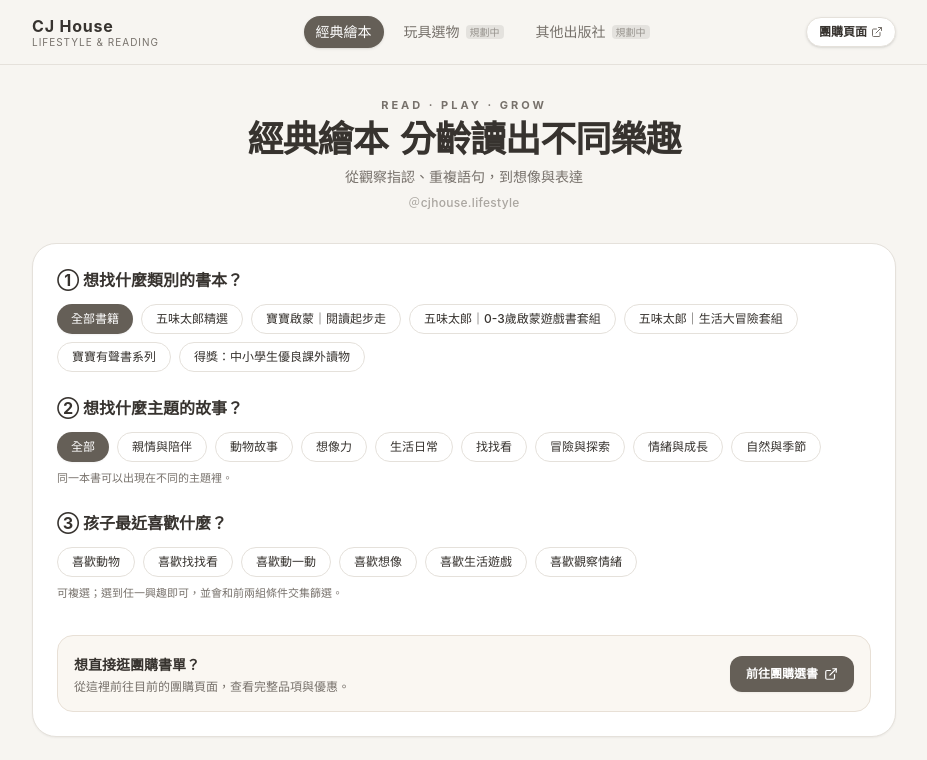
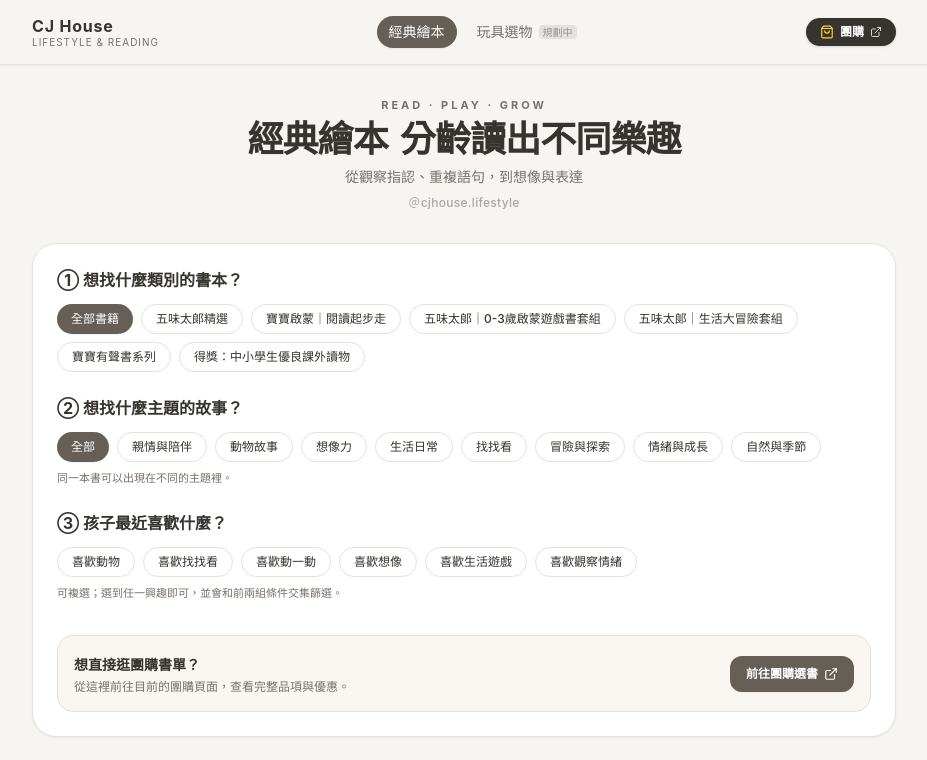
Before and after one commit to cjhouselifestyle/reading-list, a Next.js app: page / in a window 1280 px wide. Shown: the top 760 px of the page, without its empty margins (176-1103 px from the left). Built offline with nearby package versions, Linux system fonts and the light colour scheme.

Commit message:
feat: 頂部固定Navbar移除其他出版社，凸顯團購按鈕，並新增滾動時右下角動態懸浮團購按鈕

```diff
--- a/src/app/globals.css
+++ b/src/app/globals.css
@@ -17,6 +17,19 @@ body {
   line-height: 1.6;
 }
 
+@keyframes subtle-float {
+  0%, 100% {
+    transform: translateY(0);
+  }
+  50% {
+    transform: translateY(-4px);
+  }
+}
+
+.animate-subtle-float {
+  animation: subtle-float 2.5s ease-in-out infinite;
+}
+
 @media print {
   body {
     background: #fff;
--- a/src/app/page.tsx
+++ b/src/app/page.tsx
@@ -8,6 +8,7 @@ import { BookModal } from "@/components/book-modal";
 import { BookFilters } from "@/components/book-filters";
 import { OllieSection } from "@/components/ollie-section";
 import { MyListDrawer } from "@/components/my-list-drawer";
+import { FloatingGroupbuyBtn } from "@/components/floating-groupbuy-btn";
 
 export default function ReadingListPage() {
   // 篩選條件狀態
@@ -228,6 +229,9 @@ export default function ReadingListPage() {
         onAddBooks={handleAddMultiple}
         allBooks={PICTURE_BOOKS}
       />
+
+      {/* 往下滾動時出現的右下角懸浮按鈕 */}
+      <FloatingGroupbuyBtn hasSelectedBooks={selectedBookIds.length > 0} />
     </div>
   );
 }
--- /dev/null
+++ b/src/components/floating-groupbuy-btn.tsx
@@ -0,0 +1,56 @@
+"use client";
+
+import { useEffect, useState } from "react";
+import { GROUPBUY_URL } from "@/data/picture-books";
+import { ShoppingBag, ExternalLink } from "lucide-react";
+
+interface FloatingGroupbuyBtnProps {
+  hasSelectedBooks?: boolean;
+}
+
+export function FloatingGroupbuyBtn({ hasSelectedBooks }: FloatingGroupbuyBtnProps) {
+  const [isVisible, setIsVisible] = useState(false);
+
+  useEffect(() => {
+    const handleScroll = () => {
+      // 往下滾動超過 160px 時顯示懸浮按鈕
+      if (window.scrollY > 160) {
+        setIsVisible(true);
+      } else {
+        setIsVisible(false);
+      }
+    };
+
+    window.addEventListener("scroll", handleScroll, { passive: true });
+    handleScroll();
+    return () => window.removeEventListener("scroll", handleScroll);
+  }, []);
+
+  if (!isVisible) return null;
+
+  return (
+    <aside
+      aria-label="快速前往團購頁面"
+      className={`fixed right-4 sm:right-6 z-40 transition-all duration-300 ease-out no-print ${
+        hasSelectedBooks ? "bottom-20 sm:bottom-22" : "bottom-6 sm:bottom-8"
+      }`}
+    >
+      <a
+        href={GROUPBUY_URL}
+        target="_blank"
+        rel="noopener noreferrer"
+        className="group relative flex items-center gap-2 px-4 py-3 rounded-full bg-[#37332f] hover:bg-[#1f1d1a] text-white text-xs sm:text-sm font-bold shadow-xl hover:shadow-2xl hover:-translate-y-1 transition-all duration-200 border border-white/20 cursor-pointer animate-subtle-float"
+      >
+        {/* 動態呼吸發光光暈 */}
+        <span className="absolute -top-1 -right-1 flex h-3.5 w-3.5">
+          <span className="animate-ping absolute inline-flex h-full w-full rounded-full bg-amber-400 opacity-75"></span>
+          <span className="relative inline-flex rounded-full h-3.5 w-3.5 bg-amber-500"></span>
+        </span>
+
+        <ShoppingBag className="w-4 h-4 text-amber-300 group-hover:scale-110 transition-transform" />
+        <span className="tracking-wide">團購頁面</span>
+        <ExternalLink className="w-3.5 h-3.5 opacity-80" />
+      </a>
+    </aside>
+  );
+}
--- a/src/components/navbar.tsx
+++ b/src/components/navbar.tsx
@@ -3,7 +3,7 @@
 import Link from "next/link";
 import { usePathname } from "next/navigation";
 import { GROUPBUY_URL } from "@/data/picture-books";
-import { ExternalLink } from "lucide-react";
+import { ShoppingBag, ExternalLink } from "lucide-react";
 
 export function Navbar() {
   const pathname = usePathname();
@@ -11,13 +11,12 @@ export function Navbar() {
   const navItems = [
     { name: "經典繪本", href: "/", active: pathname === "/" },
     { name: "玩具選物", href: "/toys", badge: "規劃中", active: pathname === "/toys" },
-    { name: "其他出版社", href: "/publishers", badge: "規劃中", active: pathname === "/publishers" },
   ];
 
   return (
-    <header className="border-b border-[#e5e1db] bg-[#f7f5f1]/90 backdrop-blur sticky top-0 z-30 transition-all">
-      <div className="max-w-4xl mx-auto px-4 h-16 flex items-center justify-between">
-        <Link href="/" className="flex flex-col">
+    <header className="border-b border-[#e5e1db] bg-[#f7f5f1]/95 backdrop-blur-md sticky top-0 z-40 transition-all shadow-xs">
+      <div className="max-w-4xl mx-auto px-4 h-16 flex items-center justify-between gap-2">
+        <Link href="/" className="flex flex-col shrink-0">
           <span className="font-bold tracking-wider text-base text-[#37332f]">
             CJ House
           </span>
@@ -26,7 +25,7 @@ export function Navbar() {
           </span>
         </Link>
 
-        {/* 頁面導航（三大主題） */}
+        {/* 頁面導航 */}
         <nav className="flex items-center gap-1 sm:gap-2">
           {navItems.map((item) => (
             <Link
@@ -34,7 +33,7 @@ export function Navbar() {
               href={item.href}
               className={`px-3 py-1.5 rounded-full text-xs sm:text-sm font-medium transition-colors flex items-center gap-1.5 ${
                 item.active
-                  ? "bg-[#655f57] text-white shadow-sm"
+                  ? "bg-[#655f57] text-white shadow-xs"
                   : "text-[#77716b] hover:bg-[#e8e4dc] hover:text-[#37332f]"
               }`}
             >
@@ -48,15 +47,17 @@ export function Navbar() {
           ))}
         </nav>
 
-        {/* 團購入口快捷按鈕 */}
+        {/* 團購入口快捷按鈕（凸顯樣式） */}
         <a
           href={GROUPBUY_URL}
           target="_blank"
           rel="noopener noreferrer"
-          className="hidden sm:inline-flex items-center gap-1 text-xs font-semibold px-3 py-1.5 rounded-full bg-white border border-[#e5e1db] text-[#37332f] hover:border-[#655f57] transition-all shadow-sm"
+          className="inline-flex items-center gap-1.5 text-xs font-bold px-3.5 py-1.5 rounded-full bg-[#37332f] hover:bg-[#1f1d1a] text-white transition-all shadow-sm hover:shadow-md cursor-pointer shrink-0"
         >
-          <span>團購頁面</span>
-          <ExternalLink className="w-3 h-3 text-[#77716b]" />
+          <ShoppingBag className="w-3.5 h-3.5 text-amber-300" />
+          <span className="hidden xs:inline">團購頁面</span>
+          <span className="xs:hidden">團購</span>
+          <ExternalLink className="w-3 h-3 opacity-80" />
         </a>
       </div>
     </header>
```
